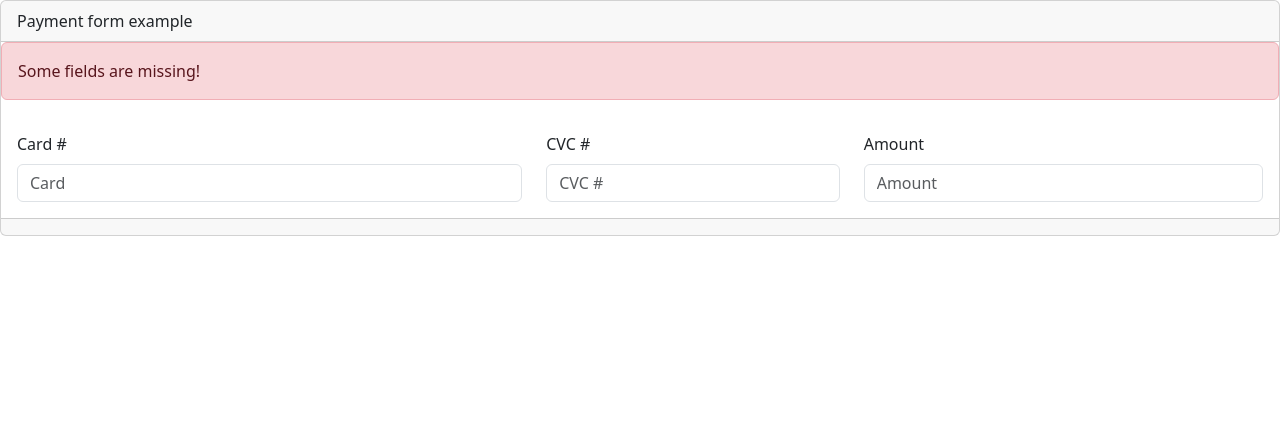
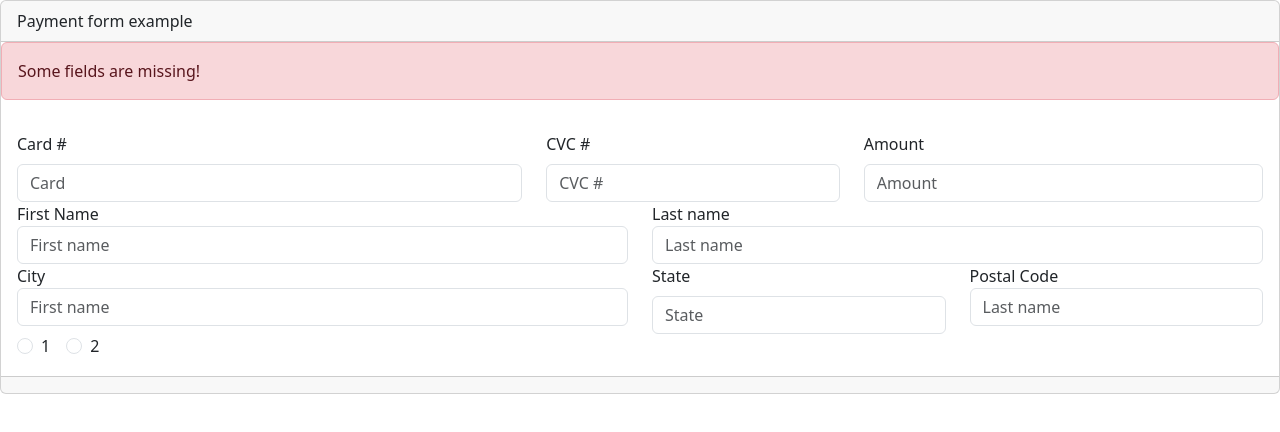
Before and after one commit to 4GeeksAcademy/carlossanteliz_formsproject-with-bootstrap-20250903, a plain HTML site: page index.html in a window 1280 px wide. Drawn offline with nearby package versions, Linux system fonts and the light colour scheme.

```diff
--- a/index.html
+++ b/index.html
@@ -26,6 +26,7 @@
             <!-- <h5 class="card-title">Special title treatment</h5>
             <p class="card-text">With supporting text below as a natural lead-in to additional content.</p>
             <a href="#" class="btn btn-primary">Go somewhere</a> -->
+            <!-- Card, CVC and Mount filds START -->
             <div class="row">
                 <div class="col-5">
                     <label for="Card#" class="form-label d-flex justify-content-start">Card #</label>
@@ -40,6 +41,64 @@
                     <input type="number" class="form-control" placeholder="Amount" aria-label="Amount" id="Amount">
                 </div>
             </div>
+            <!-- Card, CVC and Mount filds END -->
+            <!-- First name and last name fields START -->
+            <div class="row">
+                <div class="col-6">
+                    <label class="d-flex justify-content-start" for="First Name">First Name</label>
+                    <input type="text" class="form-control" placeholder="First name" aria-label="First name"
+                        id="First Name">
+                </div>
+                <div class="col-6">
+                    <label class="d-flex justify-content-start" for="Last name">Last name</label>
+                    <input type="text" class="form-control" placeholder="Last name" aria-label="Last name"
+                        id="Last name">
+                </div>
+            </div>
+            <!-- First name and last name fields END -->
+            <!-- City, State and Postal Code fields START -->
+            <div class="row">
+                <div class="col-6">
+                    <label class="d-flex justify-content-start" for="City">City</label>
+                    <input type="text" class="form-control" placeholder="First name" aria-label="City" id="City">
+                </div>
+                <div class="col-3">
+                    <label for="State" class="form-label d-flex justify-content-start">State</label>
+                    <input type="text" class="form-control" placeholder="State" aria-label="Card #" id="State">
+                </div>
+                <div class="col-3">
+                    <label class="d-flex justify-content-start" for="Last name">Postal Code</label>
+                    <input type="number" class="form-control" placeholder="Last name" aria-label="Postal Code"
+                        id="Postal Code">
+                </div>
+            </div>
+            <!-- City, State and Postal Code fields END -->
+            <!-- Radios Pament Methods START -->
+            <!-- <div class="Payment Methos Spanisch div d-flex-column">
+                <div class="form-check form-check-inline d-flex justify-content-start">
+                    <input class="form-check-input" type="radio" name="inlineRadioOptions" id="inlineRadio1"
+                        value="option1">
+                    <label class="form-check-label" for="inlineRadio1">1</label>
+                </div>
+                <div class="form-check form-check-inline d-flex justify-content-start">
+                    <input class="form-check-input" type="radio" name="inlineRadioOptions" id="inlineRadio2"
+                        value="option2">
+                    <label class="form-check-label d-flex justify-content-start" for="inlineRadio2">2</label>
+                </div>
+            </div> -->
+            <div class="d-flex">
+                <div class="form-check form-check-inline">
+                    <input class="form-check-input" type="radio" name="inlineRadioOptions" id="inlineRadio1"
+                        value="option1">
+                    <label class="form-check-label" for="inlineRadio1">1</label>
+                </div>
+                <div class="form-check form-check-inline">
+                    <input class="form-check-input" type="radio" name="inlineRadioOptions" id="inlineRadio2"
+                        value="option2">
+                    <label class="form-check-label" for="inlineRadio2">2</label>
+                </div>
+            </div>
+            <!-- Radios Pament Methods END -->
         </div>
         <div class="card-footer text-body-secondary">
             <!-- 2 days ago -->
```
